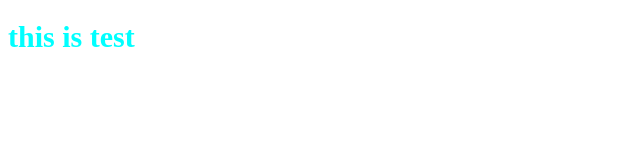
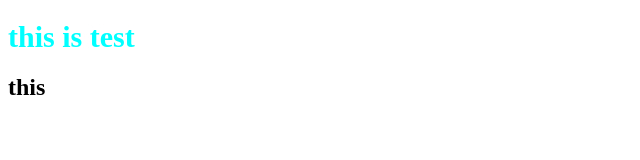
Before and after one commit to kimia-delpasand/test5, a plain HTML site: page index.html in a window 1280 px wide. Shown: the full height of the page, 0-640 px from the left. Drawn offline with Linux system fonts and the light colour scheme.

Commit message:
Update index.html

```diff
--- a/index.html
+++ b/index.html
@@ -9,5 +9,6 @@
 </head>
 <body>
     <h1>this is test</h1>
+    <h2>this</h2>
 </body>
 </html>
```
